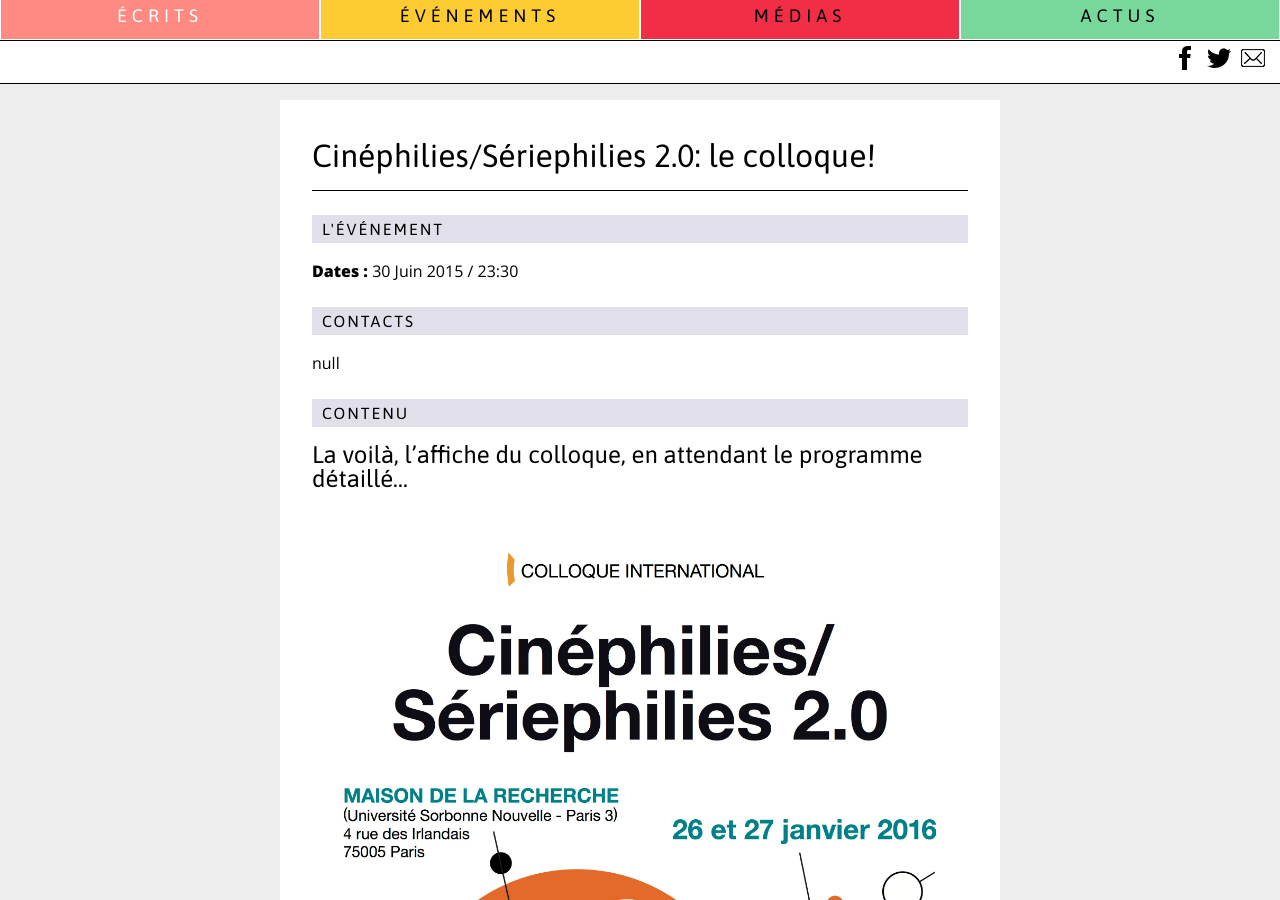
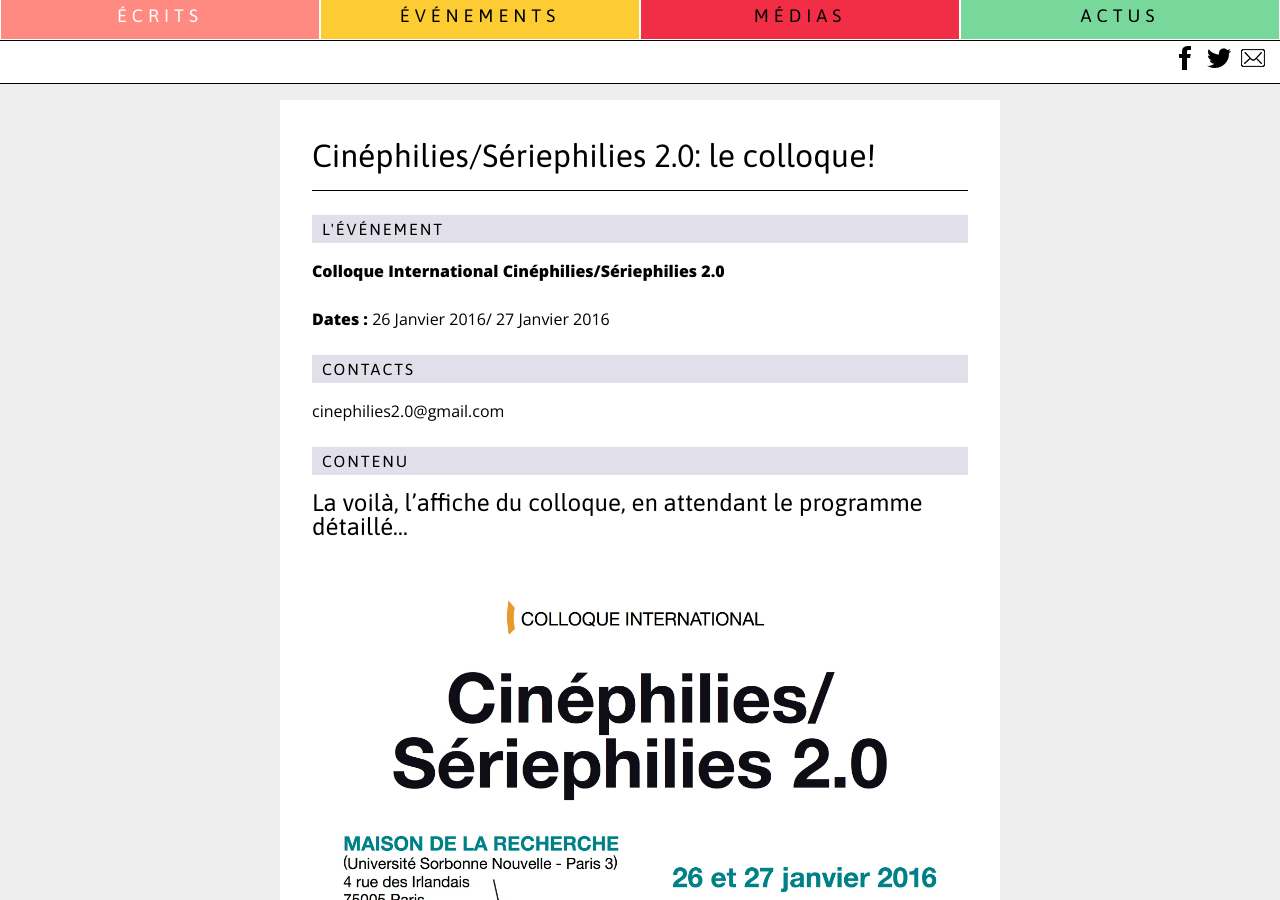
Before and after one commit to Labex-ICCA/Labex-ICCA.github.io, a Jekyll site: the page built from _posts/evenements/2015-12-11-cin-philies-s-riephilies-2-0-le-colloque.md, in a window 1280 px wide and 900 px high, scrolled down 332 px. Built offline with Jekyll 4.4.1, drawn with Linux system fonts in a browser that asks for light colours; Markdown is read by kramdown in place of the engine named in the settings.

Commit message:
Updated 2015-12-11-cin-philies-s-riephilies-2-0-le-colloque.md

```diff
--- a/_posts/evenements/2015-12-11-cin-philies-s-riephilies-2-0-le-colloque.md
+++ b/_posts/evenements/2015-12-11-cin-philies-s-riephilies-2-0-le-colloque.md
@@ -1,12 +1,12 @@
 ---
 categories: Événements
 layout: post
-author: ""
-"event-title": ""
-"event-date": "30 Juin 2015 / 23:30"
+author: CS2.0 Team
+"event-title": Colloque International Cinéphilies/Sériephilies 2.0
+"event-date": 26 Janvier 2016/ 27 Janvier 2016
 "event-information": ""
 "event-contact":
-  - "null"
+  - "cinephilies2.0@gmail.com"
 published: true
 title: "Cinéphilies/Sériephilies 2.0: le colloque! "
 ---
```
